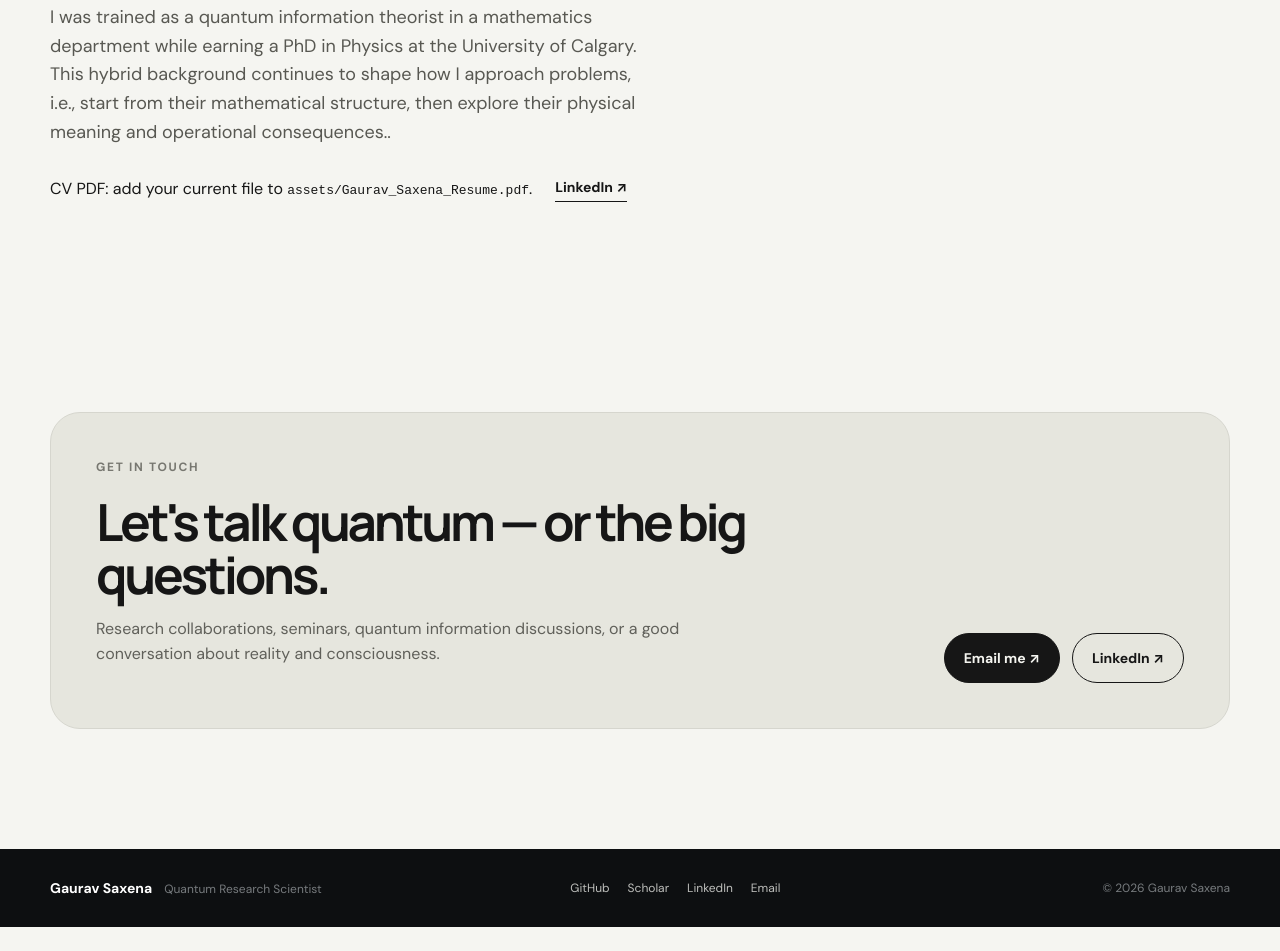
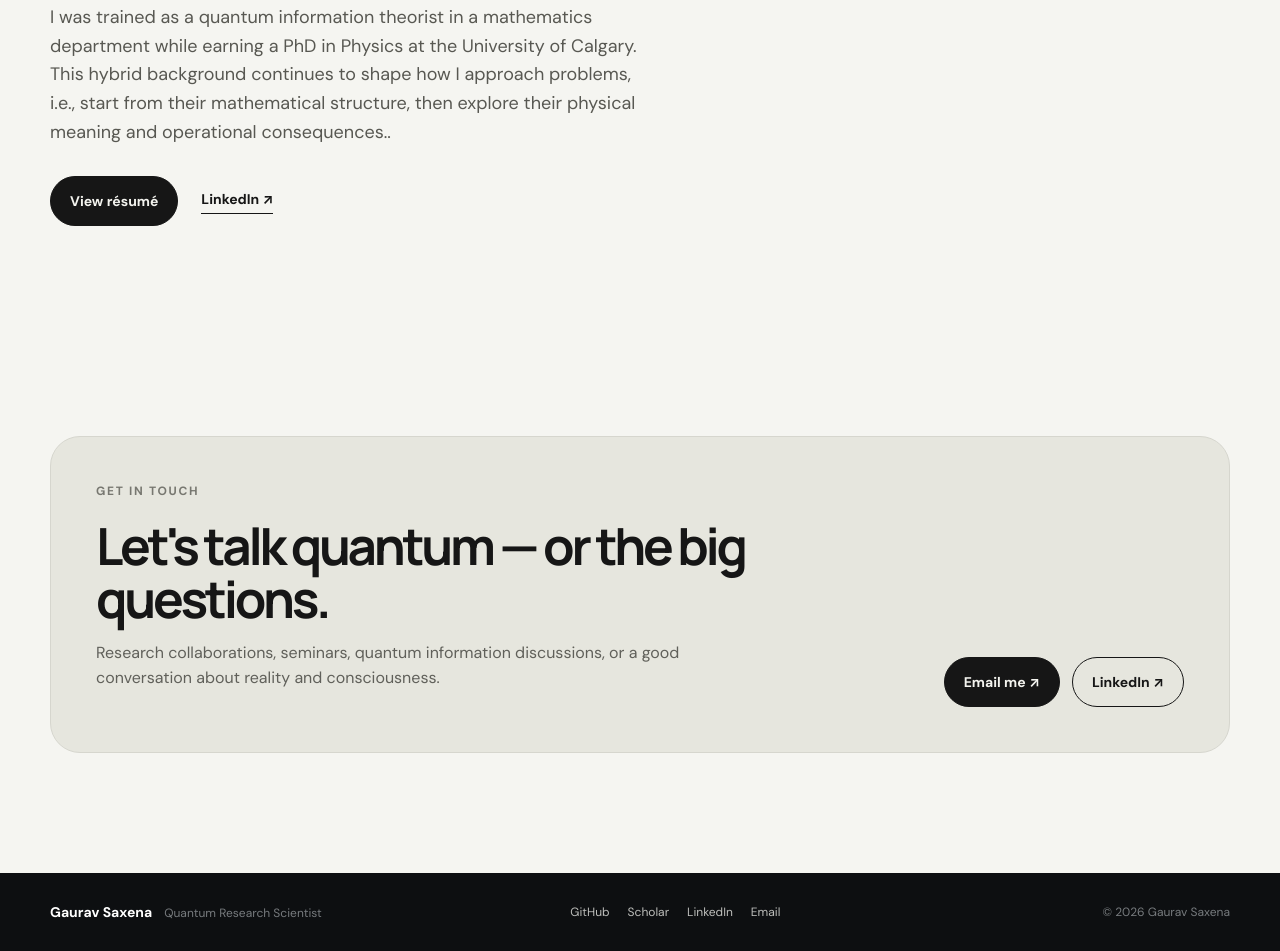
Before and after one commit to gaurav-quantum/gaurav-quantum.github.io, a plain HTML site: page index.html in a window 1280 px wide. Shown: the part 6151-7102 px from the top of the page. Before the commit the page ends 7078 px from the top, so only its background shows below. Drawn offline with Linux system fonts and the light colour scheme.

Commit message:
Add résumé button and update about links
Updated the about section to include a button for viewing the résumé and improved the layout of links.

```diff
--- a/index.html
+++ b/index.html
@@ -240,7 +240,20 @@
           <h2>Physicist at heart,<br><em>disguised as a mathematician.</em></h2>
           <p>I am a Senior Quantum Research Scientist at LG Electronics Toronto AI Lab. My work sits at the intersection of quantum information, quantum computing, and algorithms, with a particular interest in making quantum computers more trustworthy and understanding how quantum resources enable computational advantage.</p>
           <p>I was trained as a quantum information theorist in a mathematics department while earning a PhD in Physics at the University of Calgary. This hybrid background continues to shape how I approach problems, i.e., start from their mathematical structure, then explore their physical meaning and operational consequences..</p>
-          <div class="about-links"><span class="cv-note">CV PDF: add your current file to <code>assets/Gaurav_Saxena_Resume.pdf</code>.</span><a class="text-link" href="https://www.linkedin.com/in/gaurav-iiser" target="_blank" rel="noreferrer">LinkedIn ↗</a></div>
+          <div class="about-links">
+            <a class="button button-dark"
+               href="assets/Gaurav_Saxena_Resume.pdf"
+               target="_blank"
+               rel="noopener noreferrer">
+              View résumé
+            </a>
+            <a class="text-link"
+               href="https://www.linkedin.com/in/gaurav-iiser"
+               target="_blank"
+               rel="noopener noreferrer">
+              LinkedIn ↗
+            </a>
+          </div>
         </div>
         <div class="timeline reveal delay-1">
           <div class="timeline-item">
```
